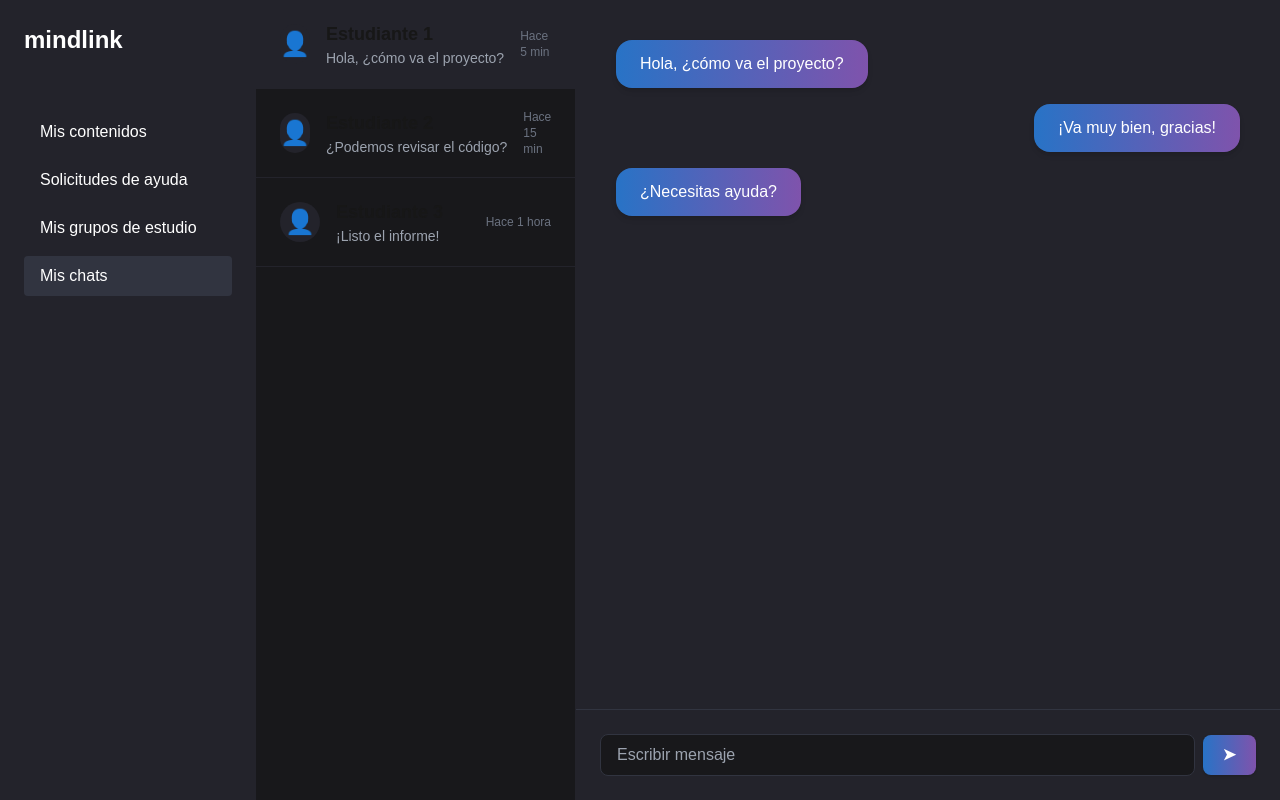
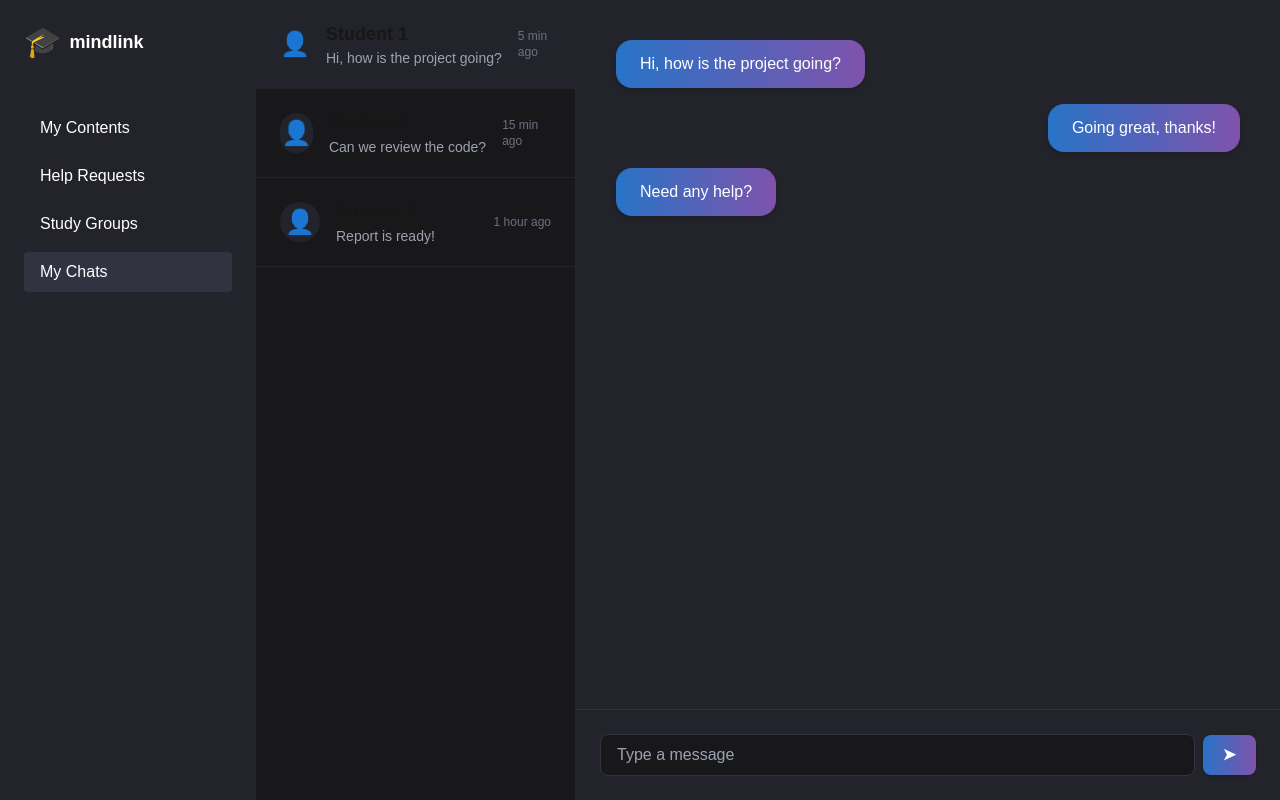
Before and after one commit to Juaaanp/mindlink-Frontend, a Next.js app: page /explore/myChats in a window 1280 px wide. Built offline with nearby package versions, Linux system fonts and the light colour scheme; no server answers.

Commit message:
se modifcaron los textos a ingles y se corrigieron algunos detalles en la interfaz mychat

```diff
--- a/app/about/page.tsx
+++ b/app/about/page.tsx
@@ -5,7 +5,7 @@ import Link from 'next/link';
 export default function About() {
   return (
     <div className="min-h-screen bg-gradient-to-b from-[#18181b] to-[#0a0a0a] text-white">
-      {/* Header con efecto de cristal */}
+      {/* Header with glass effect */}
       <header className="fixed top-0 left-0 w-full z-50 bg-[#0a0a0a]/80 backdrop-blur-sm shadow-lg">
         <div className="container mx-auto px-4 py-4">
           <div className="flex items-center justify-between">
@@ -17,7 +17,7 @@ export default function About() {
               href="/"
               className="px-6 py-2 bg-white/10 rounded-lg border border-white/20 hover:bg-white/20 transition-all duration-300"
             >
-              Volver al inicio
+              Back to Home
             </Link>
           </div>
         </div>
@@ -25,76 +25,73 @@ export default function About() {
 
       <main className="container mx-auto px-4 pt-32 pb-20">
         <div className="max-w-4xl mx-auto space-y-12">
-          {/* Sección de Creadores */}
+          {/* Creators Section */}
           <section className="bg-white/5 backdrop-blur-sm p-8 rounded-xl border border-white/10 hover:border-cyan-500/50 transition-all duration-300">
             <h2 className="text-3xl font-bold mb-8 bg-gradient-to-r from-cyan-400 to-purple-500 text-transparent bg-clip-text">
-              Nuestros Creadores
+              Our Creators
             </h2>
             <div className="grid md:grid-cols-3 gap-8">
               <div className="text-center group">
                 <div className="text-5xl mb-4 transform group-hover:scale-110 transition-transform duration-300">👨‍💻</div>
                 <h3 className="text-xl font-semibold mb-2">Juan David Muñoz Maya</h3>
-
               </div>
               <div className="text-center group">
                 <div className="text-5xl mb-4 transform group-hover:scale-110 transition-transform duration-300">👨‍💻</div>
                 <h3 className="text-xl font-semibold mb-2">Juan Pablo Rodríguez Gamba</h3>
-
               </div>
               <div className="text-center group">
                 <div className="text-5xl mb-4 transform group-hover:scale-110 transition-transform duration-300">👨‍💻</div>
                 <h3 className="text-xl font-semibold mb-2">Miguel Ángel Vásquez</h3>
-
               </div>
             </div>
           </section>
 
-          {/* Descripción de MindLink */}
+          {/* MindLink Description */}
           <section className="bg-white/5 backdrop-blur-sm p-8 rounded-xl border border-white/10 hover:border-purple-500/50 transition-all duration-300">
             <h2 className="text-3xl font-bold mb-8 bg-gradient-to-r from-cyan-400 to-purple-500 text-transparent bg-clip-text">
-              Sobre MindLink
+              About MindLink
             </h2>
             <div className="space-y-6">
               <p className="text-lg leading-relaxed">
-                MindLink es una innovadora red social educativa desarrollada por Juan David Muñoz Maya, Juan Pablo Rodríguez Gamba y Miguel Ángel Vásquez, que busca conectar estudiantes a través del conocimiento, los intereses académicos y la colaboración.
+                MindLink is an innovative educational social network developed by Juan David Muñoz Maya, Juan Pablo Rodríguez Gamba, and Miguel Ángel Vásquez, designed to connect students through knowledge, academic interests, and collaboration.
               </p>
               <p className="text-lg leading-relaxed">
-                Esta plataforma integra estructuras de datos personalizadas para optimizar la experiencia de aprendizaje y la formación de comunidades académicas inteligentes.
+                This platform integrates custom data structures to optimize the learning experience and the formation of intelligent academic communities.
               </p>
               <div className="flex items-center gap-4 mt-6">
                 <div className="h-px flex-1 bg-gradient-to-r from-transparent via-white/20 to-transparent"></div>
-                <span className="text-sm text-gray-400">Desarrollado con Next.js y TypeScript</span>
+                <span className="text-sm text-gray-400">Developed with Next.js and TypeScript</span>
                 <div className="h-px flex-1 bg-gradient-to-r from-transparent via-white/20 to-transparent"></div>
               </div>
             </div>
           </section>
 
-          {/* Características */}
+          {/* Features */}
           <section className="bg-white/5 backdrop-blur-sm p-8 rounded-xl border border-white/10 hover:border-cyan-500/50 transition-all duration-300">
             <h2 className="text-3xl font-bold mb-8 bg-gradient-to-r from-cyan-400 to-purple-500 text-transparent bg-clip-text">
-              ¿Qué hace especial a MindLink?
+              What Makes MindLink Special?
             </h2>
             <div className="grid md:grid-cols-2 gap-8">
               <div className="space-y-6">
                 <div className="flex items-start gap-4 group">
                   <div className="text-3xl transform group-hover:scale-110 transition-transform duration-300">🔍</div>
                   <div>
-                    <h3 className="font-semibold text-lg mb-2">Exploración y Valoración de Contenidos</h3>
-                    <p className="text-gray-300 leading-relaxed">Los usuarios pueden publicar, buscar y calificar recursos educativos organizados mediante un Árbol Binario de Búsqueda (ABB).</p>
+                    <h3 className="font-semibold text-lg mb-2">Content Exploration and Rating</h3>
+                    <p className="text-gray-300 leading-relaxed">Users can publish, search, and rate educational resources organized through a Binary Search Tree (BST).</p>
                   </div>
                 </div>
                 <div className="flex items-start gap-4 group">
                   <div className="text-3xl transform group-hover:scale-110 transition-transform duration-300">🤝</div>
                   <div>
-                    <h3 className="font-semibold text-lg mb-2">Conexión Inteligente</h3>
-                    <p className="text-gray-300 leading-relaxed">Mediante un grafo no dirigido, MindLink detecta intereses comunes y valora afinidades.</p>
+                    <h3 className="font-semibold text-lg mb-2">Smart Connection</h3>
+                    <p className="text-gray-300 leading-relaxed">Using an undirected graph, MindLink detects common interests and values affinities.</p>
                   </div>
                 </div>
                 <div className="flex items-start gap-4 group">
                   <div className="text-3xl transform group-hover:scale-110 transition-transform duration-300">🧠</div>
                   <div>
-                    <h3 className="font-semibold text-lg mb-2">Grupos de Estudio Automatizados</h3>
-                    <p className="text-gray-300 leading-relaxed">Se forman dinámicamente con base en intereses compartidos y participación previa.</p>
+                    <h3 className="font-semibold text-lg mb-2">Automated Study Groups</h3>
+                    <p className="text-gray-300 leading-relaxed">Dynamically formed based on shared interests and previous participation.</p>
                   </div>
                 </div>
               </div>
@@ -102,22 +99,22 @@ export default function About() {
                 <div className="flex items-start gap-4 group">
                   <div className="text-3xl transform group-hover:scale-110 transition-transform duration-300">🚨</div>
                   <div>
-                    <h3 className="font-semibold text-lg mb-2">Ayuda Académica por Prioridad</h3>
-                    <p className="text-gray-300 leading-relaxed">Las solicitudes de ayuda se gestionan con una cola de prioridad que organiza los casos más urgentes.</p>
+                    <h3 className="font-semibold text-lg mb-2">Priority Academic Help</h3>
+                    <p className="text-gray-300 leading-relaxed">Help requests are managed with a priority queue that organizes the most urgent cases.</p>
                   </div>
                 </div>
                 <div className="flex items-start gap-4 group">
                   <div className="text-3xl transform group-hover:scale-110 transition-transform duration-300">📈</div>
                   <div>
-                    <h3 className="font-semibold text-lg mb-2">Análisis y Visualización</h3>
-                    <p className="text-gray-300 leading-relaxed">Los moderadores pueden observar el comportamiento de la red educativa y analizar dinámicas.</p>
+                    <h3 className="font-semibold text-lg mb-2">Analysis and Visualization</h3>
+                    <p className="text-gray-300 leading-relaxed">Moderators can observe the educational network behavior and analyze dynamics.</p>
                   </div>
                 </div>
                 <div className="flex items-start gap-4 group">
                   <div className="text-3xl transform group-hover:scale-110 transition-transform duration-300">📩</div>
                   <div>
-                    <h3 className="font-semibold text-lg mb-2">Mensajería Directa</h3>
-                    <p className="text-gray-300 leading-relaxed">Los estudiantes pueden comunicarse directamente para compartir conocimiento.</p>
+                    <h3 className="font-semibold text-lg mb-2">Direct Messaging</h3>
+                    <p className="text-gray-300 leading-relaxed">Students can communicate directly to share knowledge.</p>
                   </div>
                 </div>
               </div>
--- a/app/explore/myChats/page.tsx
+++ b/app/explore/myChats/page.tsx
@@ -3,37 +3,37 @@
 import { useState } from 'react';
 import Link from 'next/link';
 
-// Datos simulados para los chats y mensajes
+// Mock data for chats and messages
 const mockChats = [
   {
     id: '1',
-    name: 'Estudiante 1',
-    lastMessage: 'Hola, ¿cómo va el proyecto?',
-    lastTime: 'Hace 5 min',
+    name: 'Student 1',
+    lastMessage: 'Hi, how is the project going?',
+    lastTime: '5 min ago',
     messages: [
-      { id: 1, fromMe: false, text: 'Hola, ¿cómo va el proyecto?' },
-      { id: 2, fromMe: true, text: '¡Va muy bien, gracias!' },
-      { id: 3, fromMe: false, text: '¿Necesitas ayuda?' },
+      { id: 1, fromMe: false, text: 'Hi, how is the project going?' },
+      { id: 2, fromMe: true, text: 'Going great, thanks!' },
+      { id: 3, fromMe: false, text: 'Need any help?' },
     ],
   },
   {
     id: '2',
-    name: 'Estudiante 2',
-    lastMessage: '¿Podemos revisar el código?',
-    lastTime: 'Hace 15 min',
+    name: 'Student 2',
+    lastMessage: 'Can we review the code?',
+    lastTime: '15 min ago',
     messages: [
-      { id: 1, fromMe: false, text: '¿Podemos revisar el código?' },
-      { id: 2, fromMe: true, text: 'Claro, mándamelo.' },
+      { id: 1, fromMe: false, text: 'Can we review the code?' },
+      { id: 2, fromMe: true, text: 'Sure, send it over.' },
     ],
   },
   {
     id: '3',
-    name: 'Estudiante 3',
-    lastMessage: '¡Listo el informe!',
-    lastTime: 'Hace 1 hora',
+    name: 'Student 3',
+    lastMessage: 'Report is ready!',
+    lastTime: '1 hour ago',
     messages: [
-      { id: 1, fromMe: false, text: '¡Listo el informe!' },
-      { id: 2, fromMe: true, text: '¡Genial, gracias!' },
+      { id: 1, fromMe: false, text: 'Report is ready!' },
+      { id: 2, fromMe: true, text: 'Great, thanks!' },
     ],
   },
 ];
@@ -48,24 +48,27 @@ export default function MyChats() {
 
   return (
     <div className="min-h-screen flex bg-[#18181b]">
-      {/* Menú lateral */}
+      {/* Sidebar */}
       <aside className="w-64 bg-[#23232b] p-6 flex flex-col gap-4 text-white min-h-screen">
         <div className="mb-8">
-          <div className="text-2xl font-bold mb-2">mindlink</div>
+          <div className="flex items-center gap-2">
+            <span className="text-3xl">🎓</span>
+            <span className="font-bold text-lg">mindlink</span>
+          </div>
         </div>
         <nav className="flex flex-col gap-2">
           <Link href="/explore/myContents" className="text-left py-2 px-4 rounded hover:bg-[#313440] transition">
-            Mis contenidos
+            My Contents
           </Link>
-          <button className="text-left py-2 px-4 rounded hover:bg-[#313440] transition">Solicitudes de ayuda</button>
-          <button className="text-left py-2 px-4 rounded hover:bg-[#313440] transition">Mis grupos de estudio</button>
+          <button className="text-left py-2 px-4 rounded hover:bg-[#313440] transition">Help Requests</button>
+          <button className="text-left py-2 px-4 rounded hover:bg-[#313440] transition">Study Groups</button>
           <Link href="/explore/myChats" className="text-left py-2 px-4 rounded bg-[#313440]">
-            Mis chats
+            My Chats
           </Link>
         </nav>
       </aside>
 
-      {/* Lista de chats */}
+      {/* Chat list */}
       <section className="w-80 bg-[#18181b] border-r border-[#23232b] p-0 flex flex-col">
         {mockChats.map((chat) => (
           <button
@@ -85,9 +88,9 @@ export default function MyChats() {
         ))}
       </section>
 
-      {/* Área de mensajes */}
+      {/* Messages area */}
       <main className="flex-1 flex flex-col justify-between bg-[#23232b] relative">
-        {/* Mensajes */}
+        {/* Messages */}
         <div className="flex-1 overflow-y-auto p-10 flex flex-col gap-4">
           {selectedChat?.messages.map((msg) => (
             <div
@@ -98,7 +101,7 @@ export default function MyChats() {
             </div>
           ))}
         </div>
-        {/* Input de mensaje */}
+        {/* Message input */}
         <form
           className="w-full flex items-center gap-2 p-6 bg-[#23232b] border-t border-[#313440]"
           onSubmit={e => {
@@ -110,7 +113,7 @@ export default function MyChats() {
           <input
             className="flex-1 bg-[#18181b] text-white rounded-lg px-4 py-2 outline-none border border-[#313440] focus:border-[#7f53ac] transition"
             type="text"
-            placeholder="Escribir mensaje"
+            placeholder="Type a message"
             value={inputValue}
             onChange={e => setInputValue(e.target.value)}
           />
--- a/app/explore/myContents/page.tsx
+++ b/app/explore/myContents/page.tsx
@@ -5,36 +5,36 @@ import ContentCard from '@/components/ContentComponents/ContentCard';
 import { Content } from '@/types/Content';
 import Link from 'next/link';
 
-// Datos simulados para los contenidos
+// Mock data for contents
 const initialContents: Content[] = [
   {
     id: '1',
-    title: 'Título del contenido 1',
-    type: 'Apunte',
-    body: 'Descripción breve del contenido 1...',
-    authorName: 'Juan Pérez',
+    title: 'Content Title 1',
+    type: 'Note',
+    body: 'Brief description of content 1...',
+    authorName: 'John Doe',
     imageUrl: '/fondoPrueba.jpg',
   },
   {
     id: '2',
-    title: 'Título del contenido 2',
-    type: 'Resumen',
-    body: 'Descripción breve del contenido 2...',
-    authorName: 'María López',
+    title: 'Content Title 2',
+    type: 'Summary',
+    body: 'Brief description of content 2...',
+    authorName: 'Mary Smith',
     imageUrl: '/fondoPrueba.jpg',
   },
   {
     id: '3',
-    title: 'Título del contenido 3',
-    type: 'Ejercicio',
-    body: 'Descripción breve del contenido 3...',
-    authorName: 'Carlos Ruiz',
+    title: 'Content Title 3',
+    type: 'Exercise',
+    body: 'Brief description of content 3...',
+    authorName: 'Carl White',
     imageUrl: '/fondoPrueba.jpg',
   },
 ];
 
 export default function MyContents() {
-  const [selected, setSelected] = useState('Mis contenidos');
+  const [selected, setSelected] = useState('My Contents');
   const [contents, setContents] = useState<Content[]>(initialContents);
 
   const handleEdit = (updated: Content) => {
@@ -56,20 +56,20 @@ export default function MyContents() {
           </div>
         </div>
         <nav className="flex flex-col gap-2">
-          <Link href="/explore/myContents" className={`text-left py-2 px-4 rounded transition ${selected === 'Mis contenidos' ? 'bg-[#313440]' : 'hover:bg-[#313440]'}`}>
-            Mis contenidos
+          <Link href="/explore/myContents" className={`text-left py-2 px-4 rounded transition ${selected === 'My Contents' ? 'bg-[#313440]' : 'hover:bg-[#313440]'}`}>
+            My Contents
           </Link>
-          <button className={`text-left py-2 px-4 rounded transition ${selected === 'Solicitudes de ayuda' ? 'bg-[#313440]' : 'hover:bg-[#313440]'}`}>Solicitudes de ayuda</button>
-          <button className={`text-left py-2 px-4 rounded transition ${selected === 'Mis grupos de estudio' ? 'bg-[#313440]' : 'hover:bg-[#313440]'}`}>Mis grupos de estudio</button>
-          <Link href="/explore/myChats" className={`text-left py-2 px-4 rounded transition ${selected === 'Mis chats' ? 'bg-[#313440]' : 'hover:bg-[#313440]'}`}>
-            Mis chats
+          <button className={`text-left py-2 px-4 rounded transition ${selected === 'Help Requests' ? 'bg-[#313440]' : 'hover:bg-[#313440]'}`}>Help Requests</button>
+          <button className={`text-left py-2 px-4 rounded transition ${selected === 'Study Groups' ? 'bg-[#313440]' : 'hover:bg-[#313440]'}`}>Study Groups</button>
+          <Link href="/explore/myChats" className={`text-left py-2 px-4 rounded transition ${selected === 'My Chats' ? 'bg-[#313440]' : 'hover:bg-[#313440]'}`}>
+            My Chats
           </Link>
         </nav>
       </aside>
 
       {/* Main content */}
       <main className="flex-1 flex flex-col bg-[#18181b]">
-        {/* Header con degradado */}
+        {/* Header with gradient */}
         <header className="w-full p-4 flex items-center justify-between rounded-b-2xl" style={{background: 'linear-gradient(90deg, #23c6e6 0%, #7f53ac 100%)'}}>
           <div className="flex items-center gap-2">
             <span className="text-white font-bold text-xl">mindlink</span>
@@ -78,7 +78,7 @@ export default function MyContents() {
             <span className="text-white text-2xl">👤</span>
           </div>
         </header>
-        {/* Contenidos */}
+        {/* Contents */}
         <section className="flex-1 flex flex-col items-start p-10 gap-6 bg-[#18181b]">
           <div className="flex flex-wrap gap-8">
             {contents.map(content => (
```
Also changed, not shown: app/page.tsx (+12 -12 lines).
